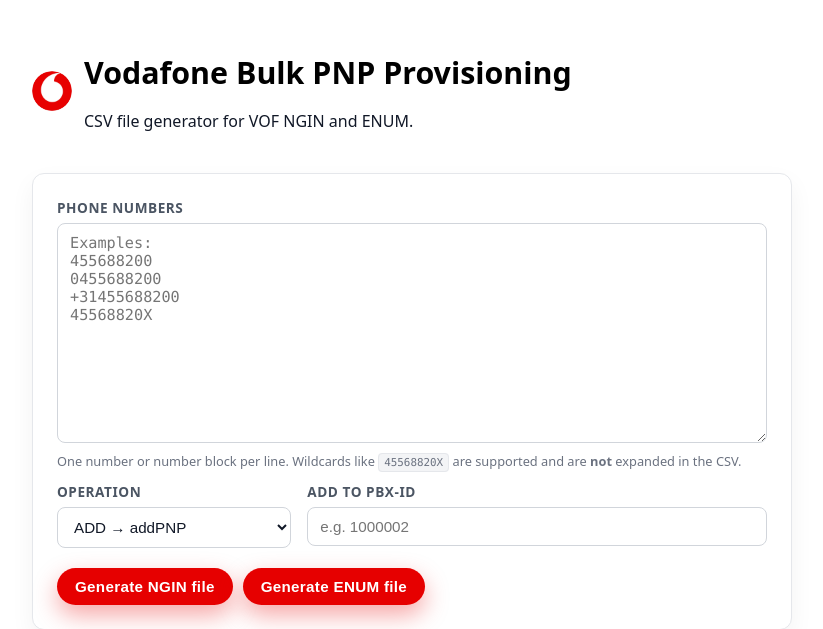
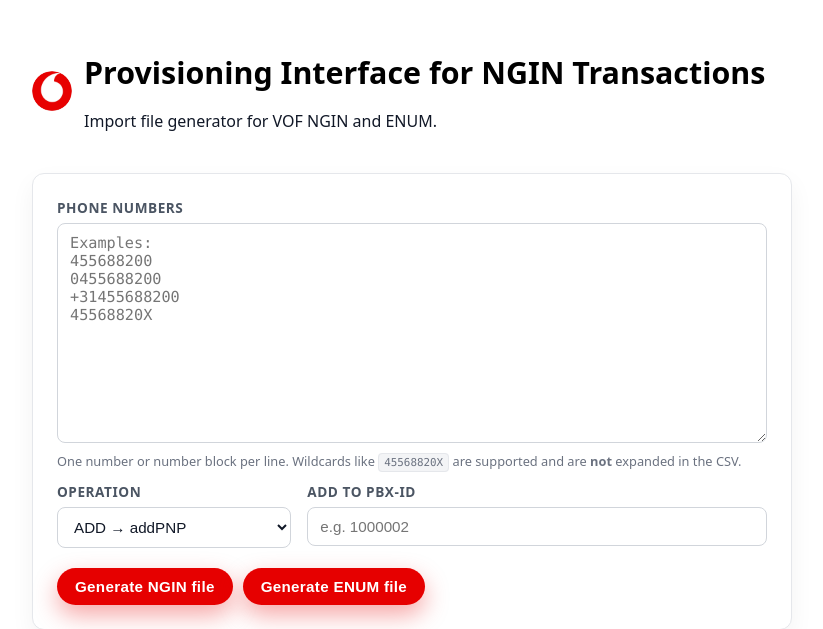
Before and after one commit to OctaVive/bulkpnptool, a Flask app: page / in a window 1280 px wide. Shown: the top 629 px of the page, without its empty margins (228-1051 px from the left). Run offline with Flask 3, Linux system fonts and the light colour scheme.

Commit message:
Changed name

```diff
--- a/templates/index.html
+++ b/templates/index.html
@@ -198,8 +198,8 @@
           <div style="display:flex;align-items:center;gap:12px;">
             <img src="/assets/Icon-88248495-6083-4dcf-8cb0-1d42d1fb34e3.png" alt="Vodafone logo" style="width:40px;height:40px;border-radius:50%;">
             <div>
-              <h1>Vodafone Bulk PNP Provisioning</h1>
-              <p>CSV file generator for VOF NGIN and ENUM.</p>
+              <h1>Provisioning Interface for NGIN Transactions</h1>
+              <p>Import file generator for VOF NGIN and ENUM.</p>
             </div>
           </div>
         </div>
```
